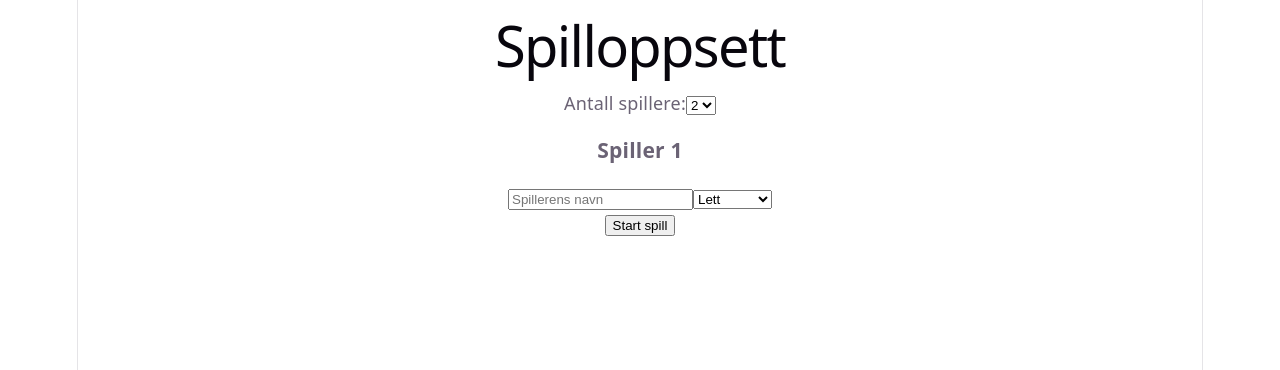
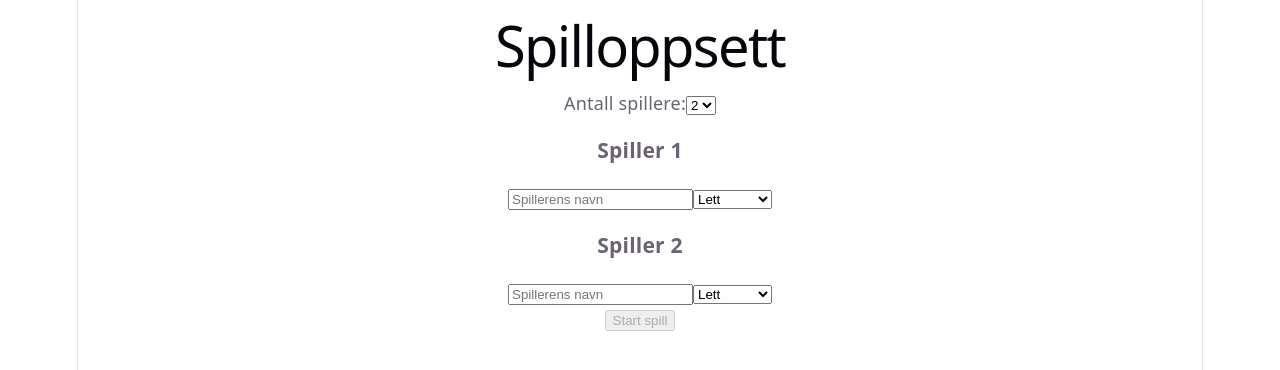
Before and after one commit to victortonneberg/UI_designprosjekt, a React (Vite) app in the folder UI_app/: page / in a window 1280 px wide. Shown: the top 370 px of the page. Built offline with nearby package versions, Linux system fonts and the light colour scheme.

Commit message:
Bugfix setupscreen.
Fikset bug hvor dropdown viste 2 spillere, mens det bare var 1 felt. Disablet også "Start spill" button hvis ikke felter er utfylt

```diff
--- a/UI_app/src/components/setup/SetupScreen.jsx
+++ b/UI_app/src/components/setup/SetupScreen.jsx
@@ -5,7 +5,10 @@ export default function SetupScreen({ onStartGame }) {
   const { setPlayers } = useGame();
 
   const [antallSpillere, setAntallSpillere] = useState(2);
-  const [spillere, setSpillere] = useState([{ name: "", difficulty: "easy" }]);
+  const [spillere, setSpillere] = useState([
+    { name: "", difficulty: "easy" },
+    { name: "", difficulty: "easy" },
+  ]);
 
   // Oppdater antall spillere og endrer spiller-listen hvis nødvendig:
   const handleAntall = (n) => {
@@ -67,7 +70,12 @@ export default function SetupScreen({ onStartGame }) {
         </div>
       ))}
 
-      <button onClick={handleStart}>Start spill</button>
+      <button
+        onClick={handleStart}
+        disabled={spillere.some((s) => s.name.trim() === "")}
+      >
+        Start spill
+      </button>
     </article>
   );
 }
--- a/UI_app/src/context/GameProvider.jsx
+++ b/UI_app/src/context/GameProvider.jsx
@@ -25,6 +25,7 @@ export const GameProvider = ({ children }) => {
     setPhase("roll-d20");
   };
 
+  // Kilde: https://www.w3schools.com/react/react_usecontext.asp
   return (
     <GameContext.Provider
       value={{
```
